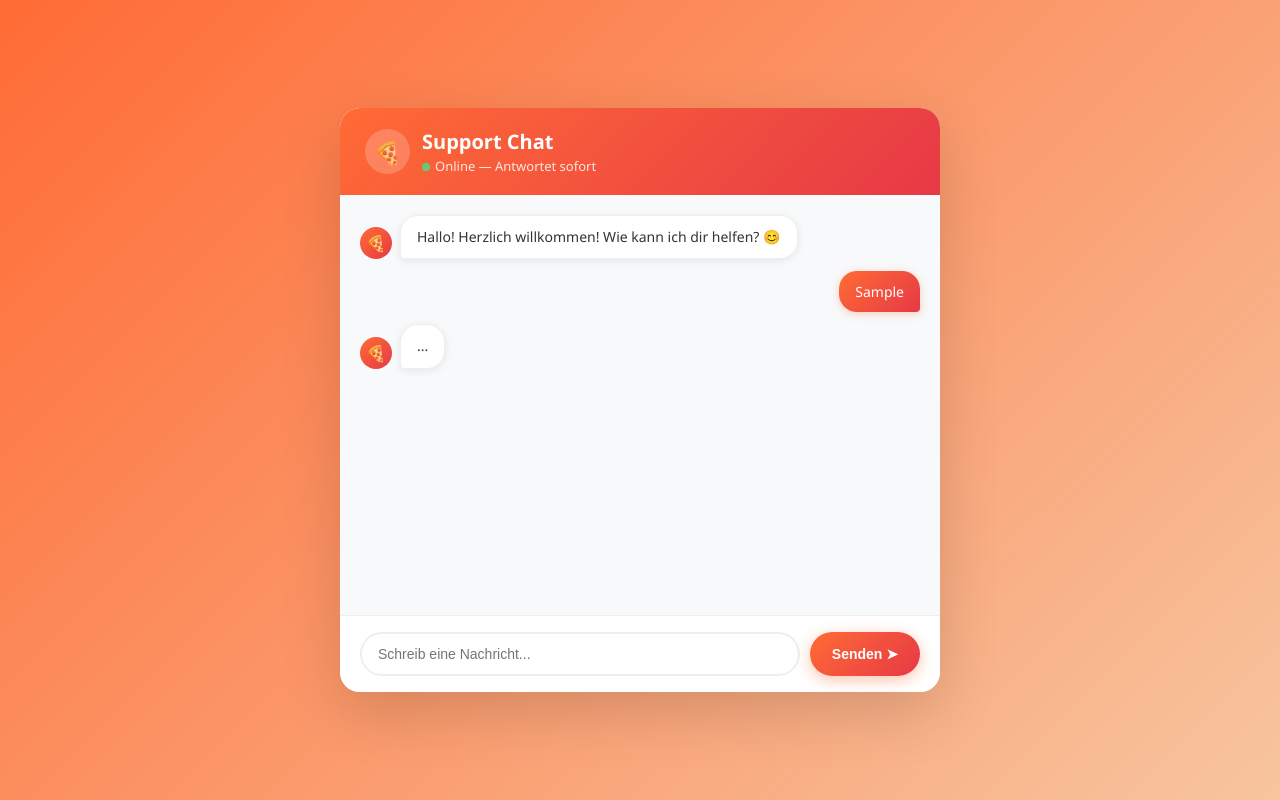
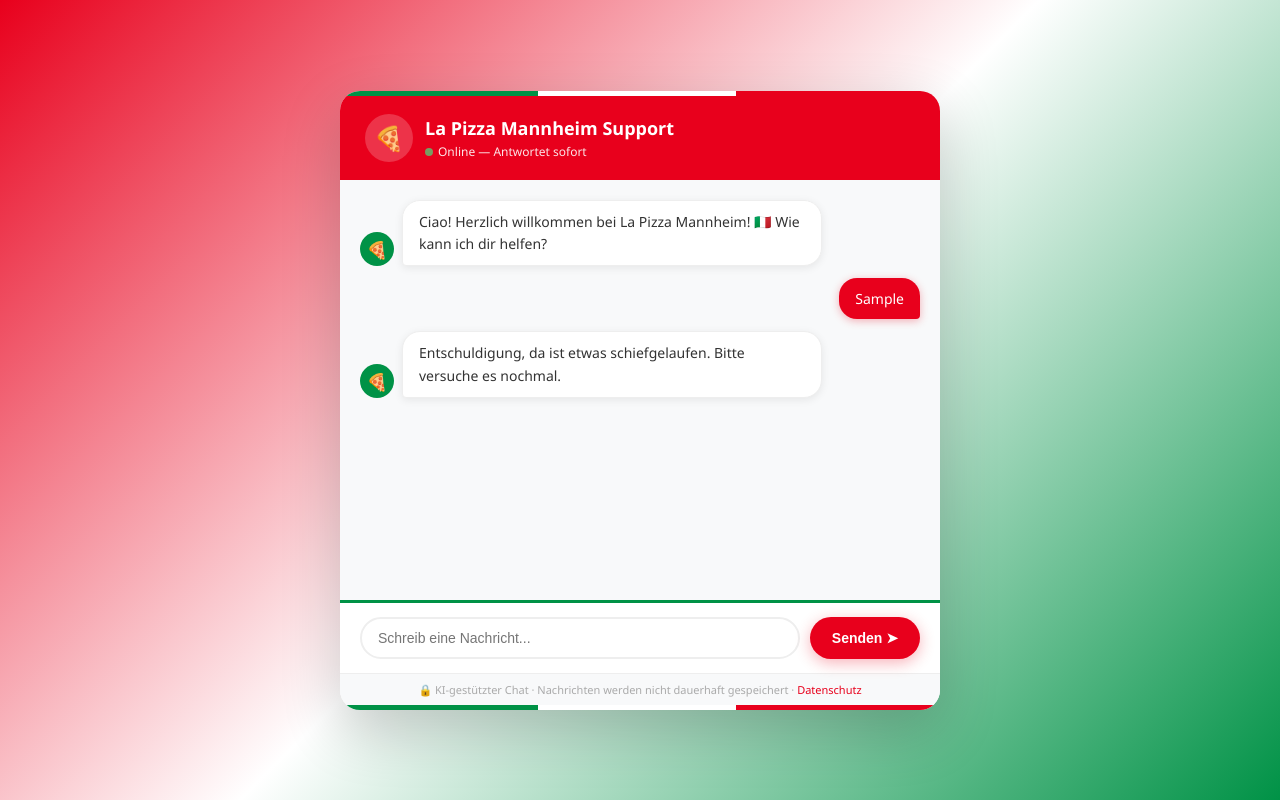
Before and after one commit to dms5xsydj9-hash/mein-gent, a website: page public/index.html in a window 1280 px wide. Both pictures are taken after typing "Sample" into the empty fields and a click on the button "Senden ➤". Drawn offline with Linux system fonts and the light colour scheme; no server answers.

Commit message:
La Pizza Mannheim finale Version

```diff
--- a/public/index.html
+++ b/public/index.html
@@ -2,12 +2,13 @@
 <html lang="de">
 <head>
   <meta charset="UTF-8">
-  <title>Support Chat</title>
+  <meta name="viewport" content="width=device-width, initial-scale=1.0">
+  <title>La Pizza Mannheim Support</title>
   <style>
     * { margin: 0; padding: 0; box-sizing: border-box; }
     body {
       font-family: 'Segoe UI', Arial, sans-serif;
-      background: linear-gradient(135deg, #ff6b35, #f7c59f);
+      background: linear-gradient(135deg, #e8001c 0%, #ffffff 50%, #009246 100%);
       min-height: 100vh;
       display: flex;
       align-items: center;
@@ -17,37 +18,47 @@
     .container {
       background: white;
       border-radius: 20px;
-      box-shadow: 0 20px 60px rgba(0,0,0,0.15);
+      box-shadow: 0 20px 60px rgba(0,0,0,0.2);
       width: 100%;
       max-width: 600px;
       overflow: hidden;
     }
+    .italian-stripe {
+      height: 5px;
+      background: linear-gradient(to right, #009246 33%, #ffffff 33%, #ffffff 66%, #e8001c 66%);
+    }
     .header {
-      background: linear-gradient(135deg, #ff6b35, #e63946);
-      padding: 20px 25px;
+      background: #e8001c;
+      padding: 18px 25px;
       color: white;
       display: flex;
       align-items: center;
       gap: 12px;
     }
     .header-icon {
-      width: 45px;
-      height: 45px;
+      width: 48px;
+      height: 48px;
       background: rgba(255,255,255,0.2);
       border-radius: 50%;
       display: flex;
       align-items: center;
       justify-content: center;
-      font-size: 22px;
+      font-size: 24px;
+      flex-shrink: 0;
     }
-    .header h1 { font-size: 20px; font-weight: 700; }
-    .header p { font-size: 13px; opacity: 0.85; margin-top: 2px; }
+    .header h1 { font-size: 18px; font-weight: 700; }
+    .header p { font-size: 12px; opacity: 0.9; margin-top: 3px; }
     .online-dot {
       width: 8px; height: 8px;
       background: #4ade80;
       border-radius: 50%;
       display: inline-block;
       margin-right: 5px;
+      animation: pulse 2s infinite;
+    }
+    @keyframes pulse {
+      0%, 100% { opacity: 1; }
+      50% { opacity: 0.4; }
     }
     #chat {
       height: 420px;
@@ -60,34 +71,26 @@
     }
     #chat::-webkit-scrollbar { width: 4px; }
     #chat::-webkit-scrollbar-thumb { background: #ddd; border-radius: 2px; }
-    .user {
-      display: flex;
-      justify-content: flex-end;
-    }
+    .user { display: flex; justify-content: flex-end; }
     .user span {
-      background: linear-gradient(135deg, #ff6b35, #e63946);
+      background: #e8001c;
       color: white;
       padding: 10px 16px;
       border-radius: 18px 18px 4px 18px;
       max-width: 75%;
       font-size: 14px;
       line-height: 1.5;
-      box-shadow: 0 2px 8px rgba(255,107,53,0.3);
+      box-shadow: 0 2px 8px rgba(232,0,28,0.3);
     }
-    .agent {
-      display: flex;
-      gap: 8px;
-      align-items: flex-end;
-    }
+    .agent { display: flex; gap: 8px; align-items: flex-end; }
     .agent-avatar {
-      width: 32px;
-      height: 32px;
-      background: linear-gradient(135deg, #ff6b35, #e63946);
+      width: 34px; height: 34px;
+      background: #009246;
       border-radius: 50%;
       display: flex;
       align-items: center;
       justify-content: center;
-      font-size: 16px;
+      font-size: 17px;
       flex-shrink: 0;
     }
     .agent span {
@@ -101,58 +104,87 @@
       box-shadow: 0 2px 8px rgba(0,0,0,0.08);
       border: 1px solid #eee;
     }
+    .typing span {
+      display: inline-block;
+      width: 7px; height: 7px;
+      background: #999;
+      border-radius: 50%;
+      margin: 0 2px;
+      animation: bounce 1.2s infinite ease-in-out;
+    }
+    .typing span:nth-child(2) { animation-delay: 0.2s; }
+    .typing span:nth-child(3) { animation-delay: 0.4s; }
+    @keyframes bounce {
+      0%, 80%, 100% { transform: translateY(0); }
+      40% { transform: translateY(-6px); }
+    }
     .input-area {
-      padding: 16px 20px;
+      padding: 14px 20px;
       background: white;
-      border-top: 1px solid #eee;
+      border-top: 3px solid #009246;
       display: flex;
       gap: 10px;
     }
     input {
       flex: 1;
-      padding: 12px 16px;
+      padding: 11px 16px;
       border: 2px solid #eee;
       border-radius: 25px;
       font-size: 14px;
       outline: none;
       transition: border 0.2s;
     }
-    input:focus { border-color: #ff6b35; }
+    input:focus { border-color: #e8001c; }
     button {
-      padding: 12px 22px;
-      background: linear-gradient(135deg, #ff6b35, #e63946);
+      padding: 11px 22px;
+      background: #e8001c;
       color: white;
       border: none;
       border-radius: 25px;
       cursor: pointer;
       font-size: 14px;
       font-weight: 600;
-      transition: transform 0.1s, box-shadow 0.2s;
-      box-shadow: 0 4px 15px rgba(255,107,53,0.4);
+      transition: transform 0.1s, background 0.2s;
+      box-shadow: 0 4px 15px rgba(232,0,28,0.3);
     }
-    button:hover { transform: translateY(-1px); box-shadow: 0 6px 20px rgba(255,107,53,0.5); }
+    button:hover { background: #009246; transform: translateY(-1px); }
     button:active { transform: translateY(0); }
+    .dsgvo {
+      font-size: 11px;
+      color: #aaa;
+      text-align: center;
+      padding: 8px 20px;
+      background: #f8f9fa;
+      border-top: 1px solid #eee;
+    }
+    .dsgvo a { color: #e8001c; text-decoration: none; }
   </style>
 </head>
 <body>
   <div class="container">
+    <div class="italian-stripe"></div>
     <div class="header">
       <div class="header-icon">🍕</div>
       <div>
-        <h1 id="shop-title">Support Chat</h1>
+        <h1 id="shop-title">La Pizza Mannheim Support</h1>
         <p><span class="online-dot"></span>Online — Antwortet sofort</p>
       </div>
     </div>
     <div id="chat">
       <div class="agent">
         <div class="agent-avatar">🍕</div>
-        <span>Hallo! Herzlich willkommen! Wie kann ich dir helfen? 😊</span>
+        <span>Ciao! Herzlich willkommen bei La Pizza Mannheim! 🇮🇹 Wie kann ich dir helfen?</span>
       </div>
     </div>
     <div class="input-area">
       <input id="input" type="text" placeholder="Schreib eine Nachricht..." onkeydown="if(event.key==='Enter')send()" />
       <button onclick="send()">Senden ➤</button>
     </div>
+    <div class="dsgvo">
+      🔒 KI-gestützter Chat · Nachrichten werden nicht dauerhaft gespeichert ·
+      <a href="https://lapizza-ma.de/datenschutz" target="_blank">Datenschutz</a>
+    </div>
+    <div class="italian-stripe"></div>
   </div>
   <script>
     const sessionId = Math.random().toString(36).substring(2);
@@ -166,8 +198,13 @@
       if (!message) return;
       input.value = '';
       chat.innerHTML += `<div class="user"><span>${message}</span></div>`;
-      chat.innerHTML += `<div class="agent" id="loading"><div class="agent-avatar">🍕</div><span>...</span></div>`;
+      chat.innerHTML += `
+        <div class="agent" id="loading">
+          <div class="agent-avatar">🍕</div>
+          <span class="typing"><span></span><span></span><span></span></span>
+        </div>`;
       chat.scrollTop = chat.scrollHeight;
+      try {
         const res = await fetch('/chat', {
           method: 'POST',
           headers: { 'Content-Type': 'application/json' },
@@ -176,6 +213,10 @@
         const data = await res.json();
         document.getElementById('loading').remove();
         chat.innerHTML += `<div class="agent"><div class="agent-avatar">🍕</div><span>${data.reply}</span></div>`;
+      } catch(e) {
+        document.getElementById('loading').remove();
+        chat.innerHTML += `<div class="agent"><div class="agent-avatar">🍕</div><span>Entschuldigung, da ist etwas schiefgelaufen. Bitte versuche es nochmal.</span></div>`;
+      }
       chat.scrollTop = chat.scrollHeight;
     }
   </script>
```
Also changed, not shown: config.js (+7 -5 lines). Lines whose indentation alone changed are shown as unchanged.
